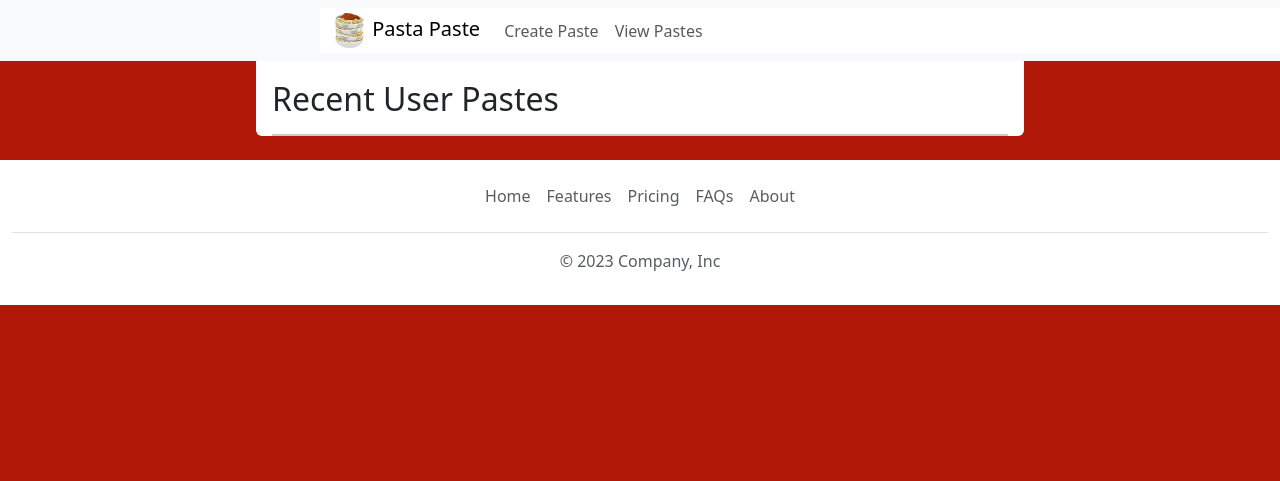
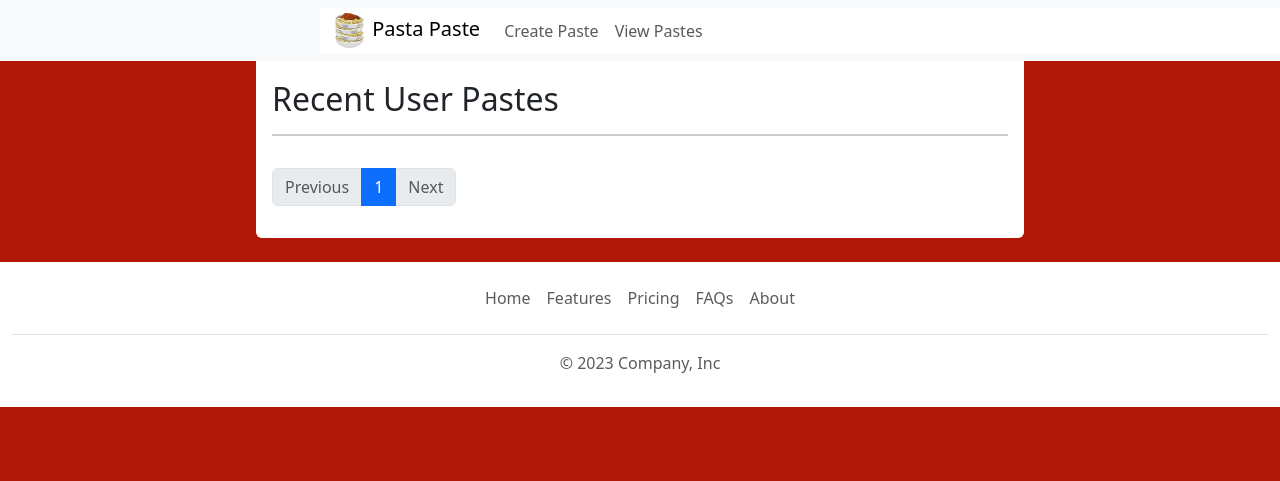
Before and after one commit to LoganHodgins/Pasta-Paste, a Django app: page / in a window 1280 px wide. Shown: the top 481 px of the page. Run offline with Django 4.2, Linux system fonts and the light colour scheme.

Commit message:
added pagination

```diff
--- a/user_paste/models.py
+++ b/user_paste/models.py
@@ -2,7 +2,7 @@ from django.utils.crypto import get_random_string
 from django.db import models
 
 class User(models.Model):
-    user_name = models.CharField(max_length=20, unique=True)
+    user_name = models.CharField(max_length=20, unique=True, db_index=True)
     user_created_date = models.DateTimeField(auto_now_add=True)
     # TODO: add password
 
@@ -28,7 +28,7 @@ class Post(models.Model):
     post_category = models.CharField(max_length=14, choices=Category.choices, default=Category.PLAIN_TEXT)
     post_type = models.CharField(max_length=14, choices=Type.choices, default=Type.NOTES)
     post_created_date = models.DateTimeField(auto_now_add=True)
-    post_url_slug = models.SlugField(null=True, unique=True)
+    post_url_slug = models.SlugField(null=True, unique=True, db_index=True)
 
     def generate_random_unique_slug(self):
         while True:
--- a/user_paste/static/user_paste/index.css
+++ b/user_paste/static/user_paste/index.css
@@ -28,3 +28,7 @@ ul {
     max-width: 50rem;
     margin: 2rem;
 }
+
+.page-nav {
+    padding: 1rem;
+}
--- a/user_paste/templates/user_paste/index.html
+++ b/user_paste/templates/user_paste/index.html
@@ -17,5 +17,28 @@
             {% endfor %}
         </ul>
     </div>
+    <nav class="page-nav">
+        <ul class="pagination">
+            {% if page_obj.has_previous %}
+                <li class="page-item"><a class="page-link" href="?page={{ page_obj.previous_page_number }}">Previous</a></li>
+            {% else %}
+                <li class="page-item"><a class="page-link disabled" href="#">Previous</a></li>
+            {% endif %}
+
+            {% for page in page_obj.paginator.page_range %}
+                {% if page == page_obj.number %}
+                    <li class="page-item"><a class="page-link active" href="?page={{ page }}">{{ page }}<a/></li>
+                {% else %}
+                    <li class="page-item"><a class="page-link" href="?page={{page}}">{{ page }}<a/></li>
+                {% endif %}
+            {% endfor %}
+
+            {% if page_obj.has_next %}
+                <li class="page-item"><a class="page-link" href="?page={{ page_obj.next_page_number }}">Next</a></li>
+            {% else %}
+                <li class="page-item"><a class="page-link disabled" href="#">Next</a></li>
+            {% endif %}
+        </ul>
+    </nav>
 </main>
 {% endblock %}
--- a/user_paste/views.py
+++ b/user_paste/views.py
@@ -35,6 +35,7 @@ class StartingPageView(ListView):
     model = Post
     ordering = ['-post_created_date']
     context_object_name = 'pastes'
+    paginate_by = 6
 
 class Paste(DetailView):
     template_name = 'user_paste/paste.html'
```
Also changed, not shown: README.md, user_paste/migrations/0011_alter_user_user_name.py (added).
